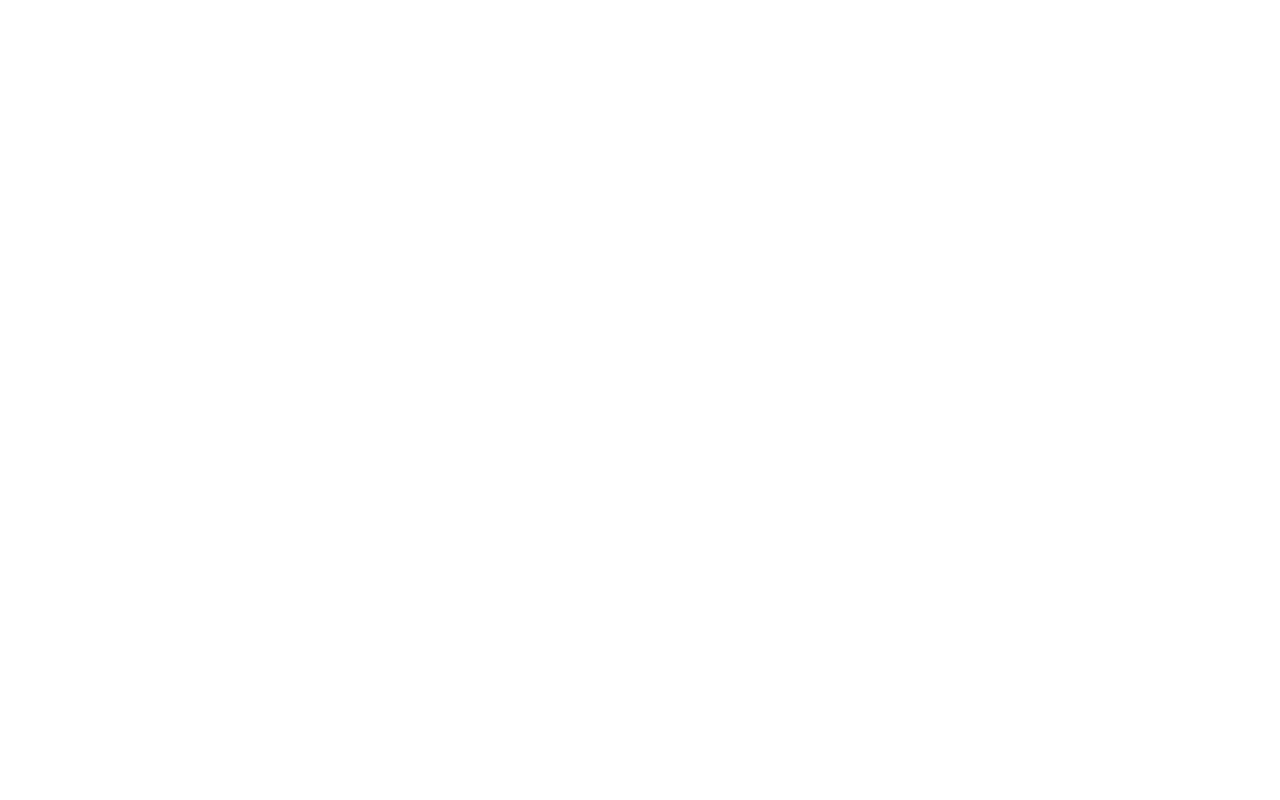
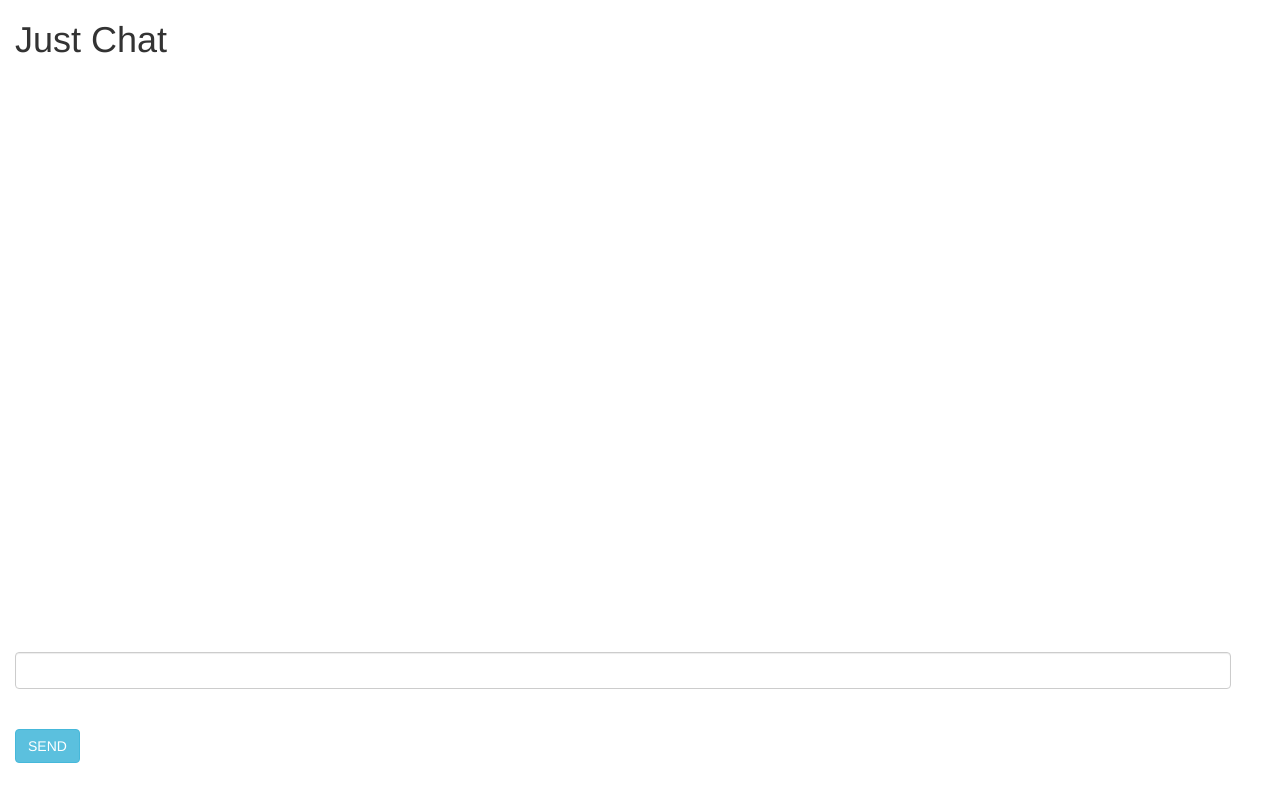
Before and after one commit to anilrayamajhi/chatApp_socket, a website: page start/index.html in a window 1280 px wide. Drawn offline with nearby package versions, Linux system fonts and the light colour scheme.

Commit message:
final touchups

```diff
--- a/start/index.html
+++ b/start/index.html
@@ -2,11 +2,11 @@
 <html>
   <head>
     <meta charset="utf-8">
-    <title>My Drawing app</title>
-    <script src="/socket.io/socket.io.js"></script>
+    <title>My Chat app</title>
+    <!-- Socket Client  -->
     <script src="http://code.jquery.com/jquery-1.11.1.js"></script>
     <!-- Latest compiled and minified CSS -->
-<link rel="stylesheet" href="https://maxcdn.bootstrapcdn.com/bootstrap/3.3.7/css/bootstrap.min.css">
+    <link rel="stylesheet" href="https://maxcdn.bootstrapcdn.com/bootstrap/3.3.7/css/bootstrap.min.css">
 
 <style media="screen">
   /* body {
@@ -17,7 +17,12 @@
   </head>
   <body>
     <div class="container-fluid">
-      <!-- Skeleton -->
+      <h1>Just Chat</h1>
+      <p></p>
+      <div style="position:fixed;bottom:37px;width:95%;">
+        <input class="form form-control" type="text-area" name="name" value="" style="height: 37px" /><br /><br />
+        <button class="btn btn-info" type="button" name="button">SEND</button>
+      </div>
     </div>
   </body>
   <script>
```
Also changed, not shown: finish/index.html (+1 -1 lines), README.md.
